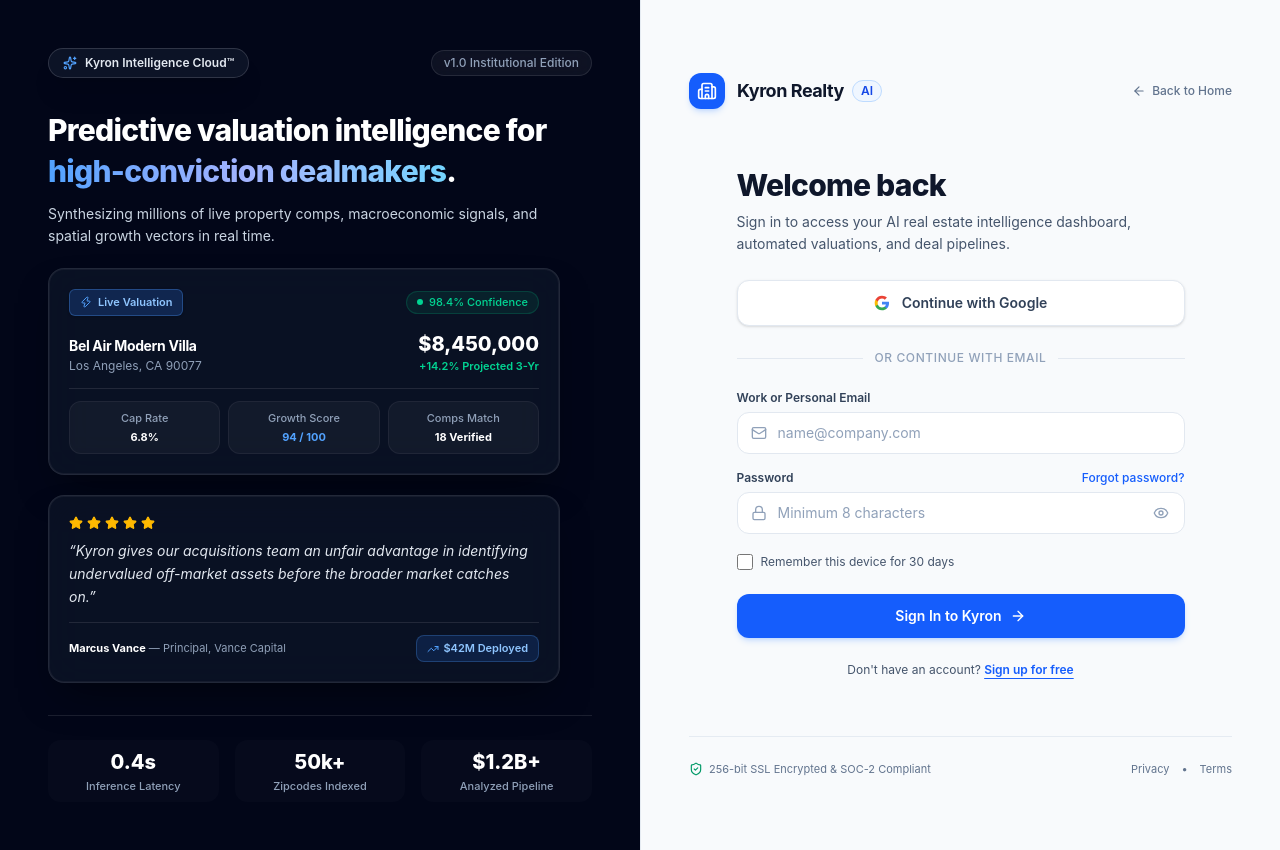
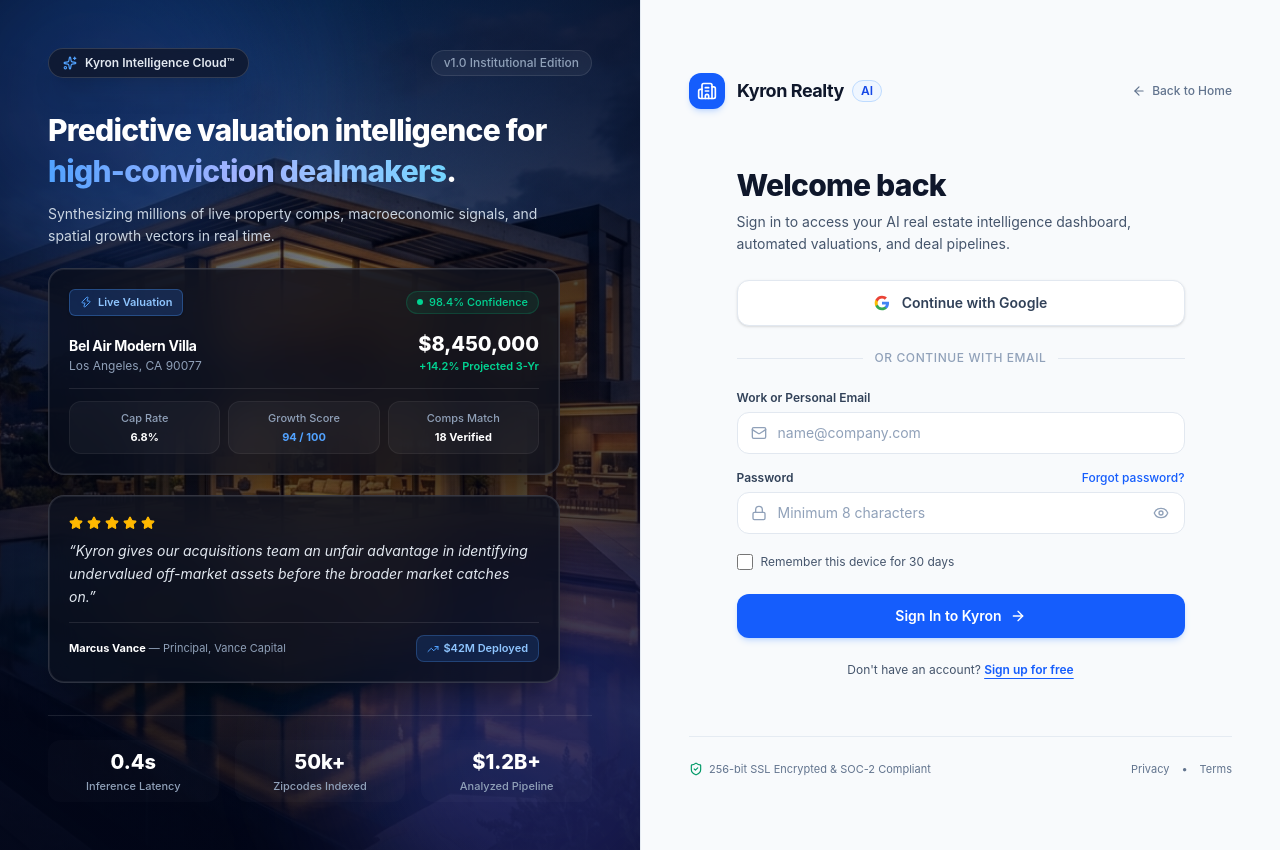
Before and after one commit to nippunrana/kyron-realty-ai, a Next.js app: page /projects/kyron-realty-ai/login in a window 1280 px wide. Built offline with nearby package versions, Linux system fonts and the light colour scheme; no server answers.

Commit message:
style: update luxury-dark-card visual effects and refine LoginShowcase background aesthetics and path resolution

```diff
--- a/src/app/globals.css
+++ b/src/app/globals.css
@@ -44,11 +44,11 @@
 }
 
 .luxury-dark-card {
-  background: rgba(15, 23, 42, 0.65);
-  backdrop-filter: blur(20px);
-  -webkit-backdrop-filter: blur(20px);
-  border: 1px solid rgba(255, 255, 255, 0.1);
-  box-shadow: 0 20px 40px -15px rgba(0, 0, 0, 0.5), 0 0 0 1px rgba(255, 255, 255, 0.05) inset;
+  background: rgba(10, 15, 29, 0.76);
+  backdrop-filter: blur(24px);
+  -webkit-backdrop-filter: blur(24px);
+  border: 1px solid rgba(255, 255, 255, 0.15);
+  box-shadow: 0 20px 40px -15px rgba(0, 0, 0, 0.6), 0 0 0 1px rgba(255, 255, 255, 0.08) inset;
 }
 
 .luxury-dark-card-hover {
--- a/src/components/login/LoginShowcase.tsx
+++ b/src/components/login/LoginShowcase.tsx
@@ -1,27 +1,30 @@
 import Image from "next/image";
 import { Sparkles, Zap, Star, TrendingUp } from "lucide-react";
+
+const BASE_PATH = "/projects/kyron-realty-ai";
 
 export function LoginShowcase() {
   return (
     <div className="hidden lg:flex flex-col justify-between p-10 xl:p-12 relative overflow-hidden bg-slate-950 text-white min-h-screen select-none">
       {/* High-Resolution Luxury Architectural Image Background */}
-      <div className="absolute inset-0 -z-20">
+      <div className="absolute inset-0 z-0">
         <Image
-          src="/images/luxury-architecture-twilight.jpg"
+          src={`${BASE_PATH}/images/luxury-architecture-twilight.jpg`}
           alt="Luxury Architecture at Twilight"
           fill
           priority
+          unoptimized
           sizes="(max-width: 1024px) 100vw, 50vw"
-          className="object-cover object-center opacity-40 scale-105"
+          className="object-cover object-center opacity-85"
         />
-        {/* Multi-layered dark gradient overlays for cinematic contrast & readability */}
-        <div className="absolute inset-0 bg-gradient-to-t from-slate-950 via-slate-950/85 to-slate-950/70" />
-        <div className="absolute inset-0 bg-gradient-to-r from-slate-950/80 via-transparent to-slate-950/90" />
+        {/* Subtle dark gradient vignettes for ultra-crisp text contrast while keeping the villa & pool vibrant */}
+        <div className="absolute inset-0 bg-gradient-to-t from-slate-950/90 via-slate-950/35 to-slate-950/65" />
+        <div className="absolute inset-0 bg-gradient-to-r from-slate-950/65 via-transparent to-slate-950/45" />
       </div>
 
       {/* Atmospheric Ambient Glowing Orbs */}
-      <div className="absolute -top-24 -left-24 w-96 h-96 rounded-full bg-blue-500/15 blur-3xl pointer-events-none -z-10" />
-      <div className="absolute -bottom-24 -right-24 w-96 h-96 rounded-full bg-indigo-500/20 blur-3xl pointer-events-none -z-10" />
+      <div className="absolute -top-24 -left-24 w-96 h-96 rounded-full bg-blue-500/20 blur-3xl pointer-events-none z-0" />
+      <div className="absolute -bottom-24 -right-24 w-96 h-96 rounded-full bg-indigo-500/25 blur-3xl pointer-events-none z-0" />
 
       {/* Top Feature Tag & Version */}
       <div className="flex items-center justify-between relative z-10">
```
